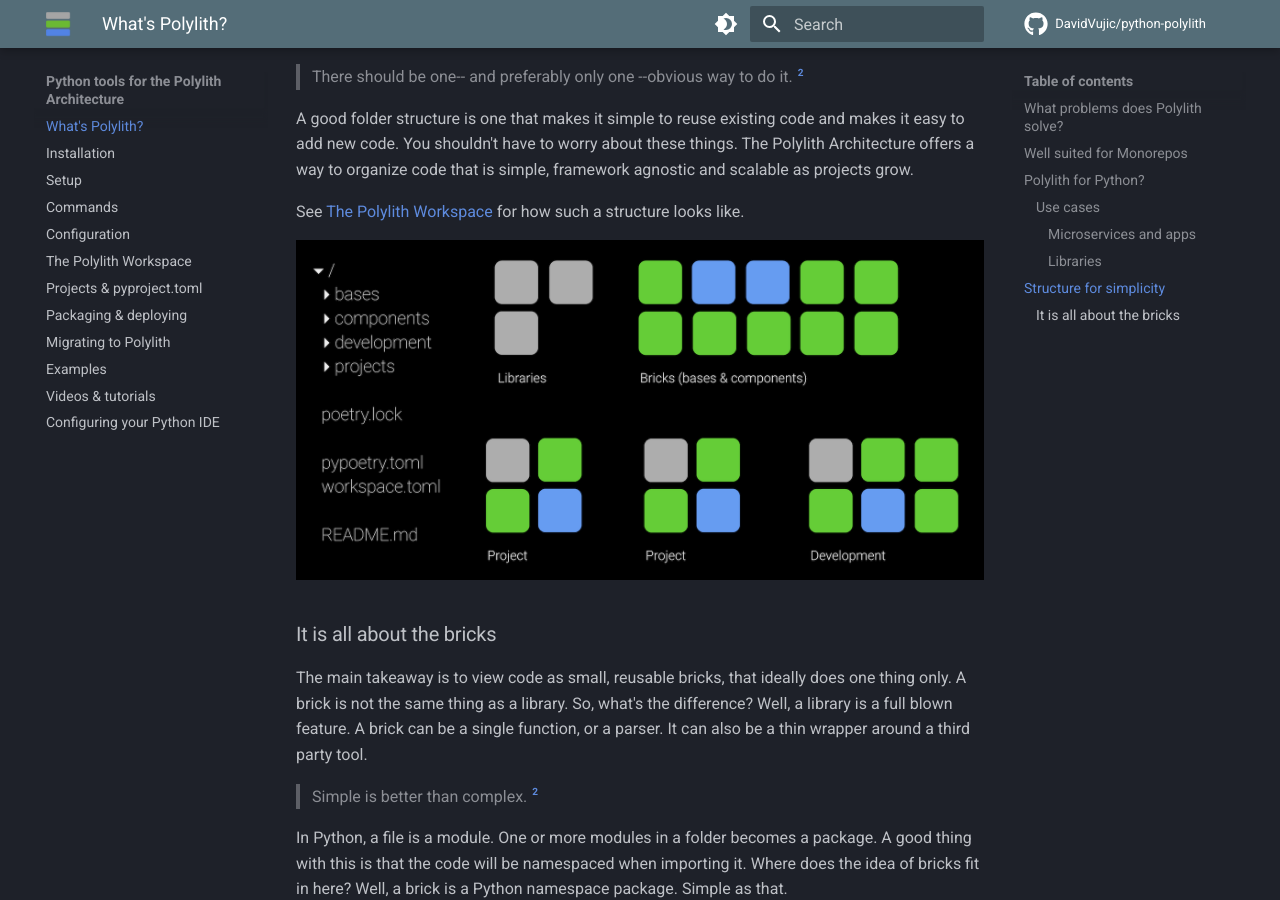
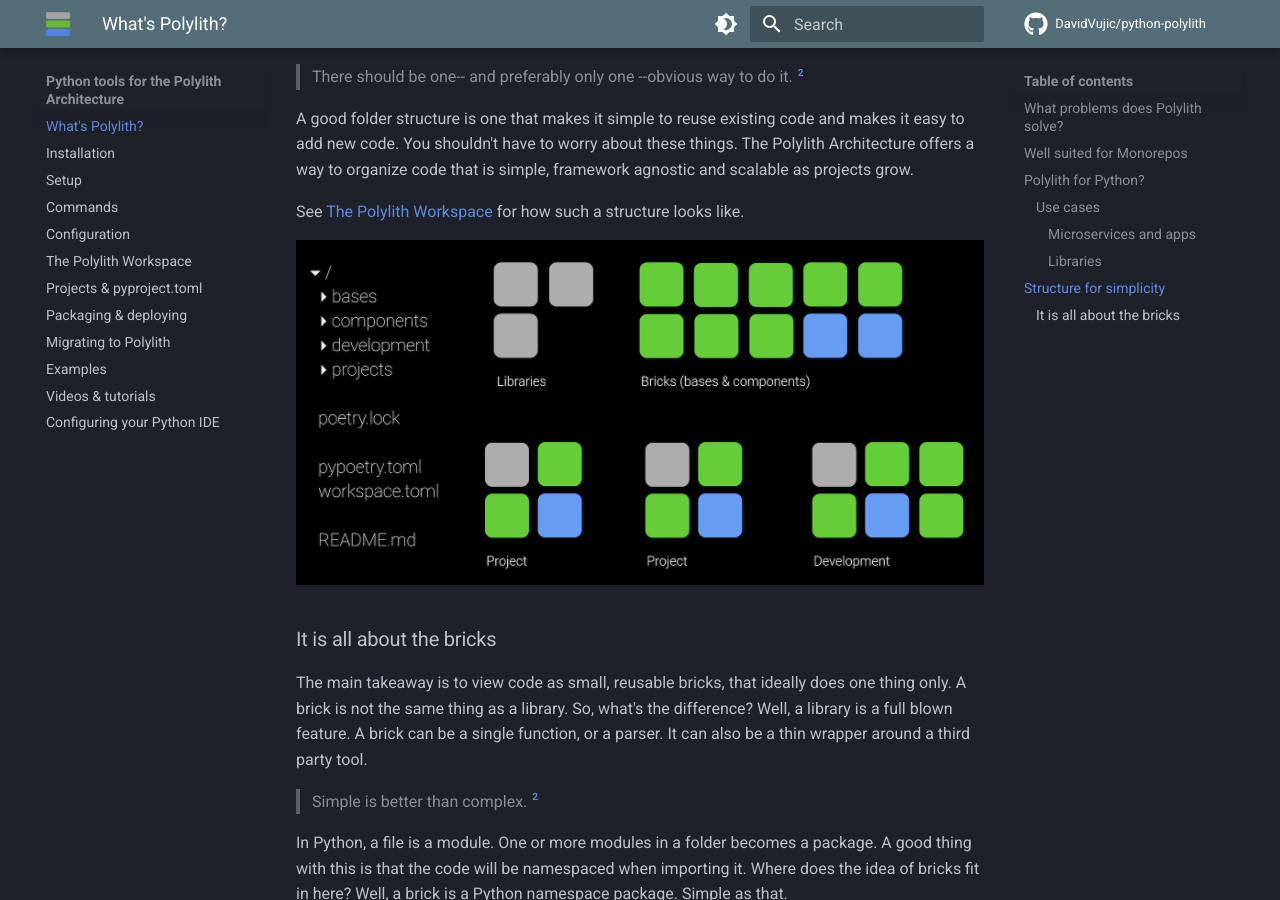
Before and after one commit to DavidVujic/python-polylith-docs, an MkDocs documentation site: the page built from docs/index.md, in a window 1280 px wide and 900 px high, scrolled down 2103 px. Built offline with MkDocs 1.6.1 and Material for MkDocs 9.7.7, drawn with Linux system fonts in a browser that asks for light colours; comment, search, counter and statistics services are not loaded.

Commit message:
fix: update brick images to better visualize components and bases (bases in the bottom)

```diff
--- a/docs/index.md
+++ b/docs/index.md
@@ -65,7 +65,7 @@
 
 See [The Polylith Workspace](workspace.md) for how such a structure looks like.
 
-![polylith developer experience](img/polylith-and-developer-experience.png)
+![polylith developer experience](img/polylith-and-the-developer-experience.png)
 
 ### It is all about the bricks
 The main takeaway is to view code as small, reusable bricks, that ideally does one thing only.
```
Also changed, not shown: docs/img/polylith-and-developer-experience.png (deleted), docs/img/polylith-and-the-developer-experience.png (added).
